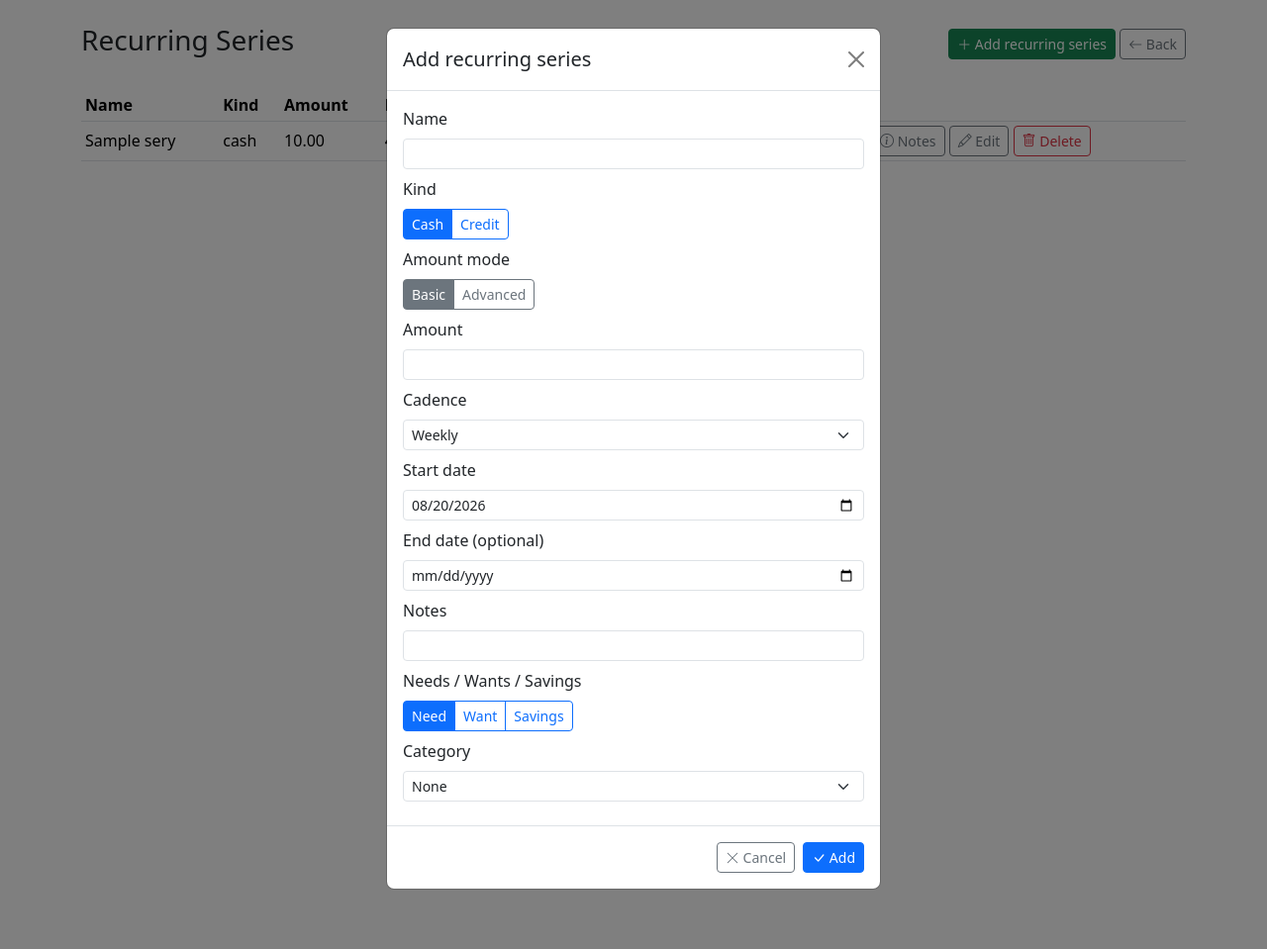
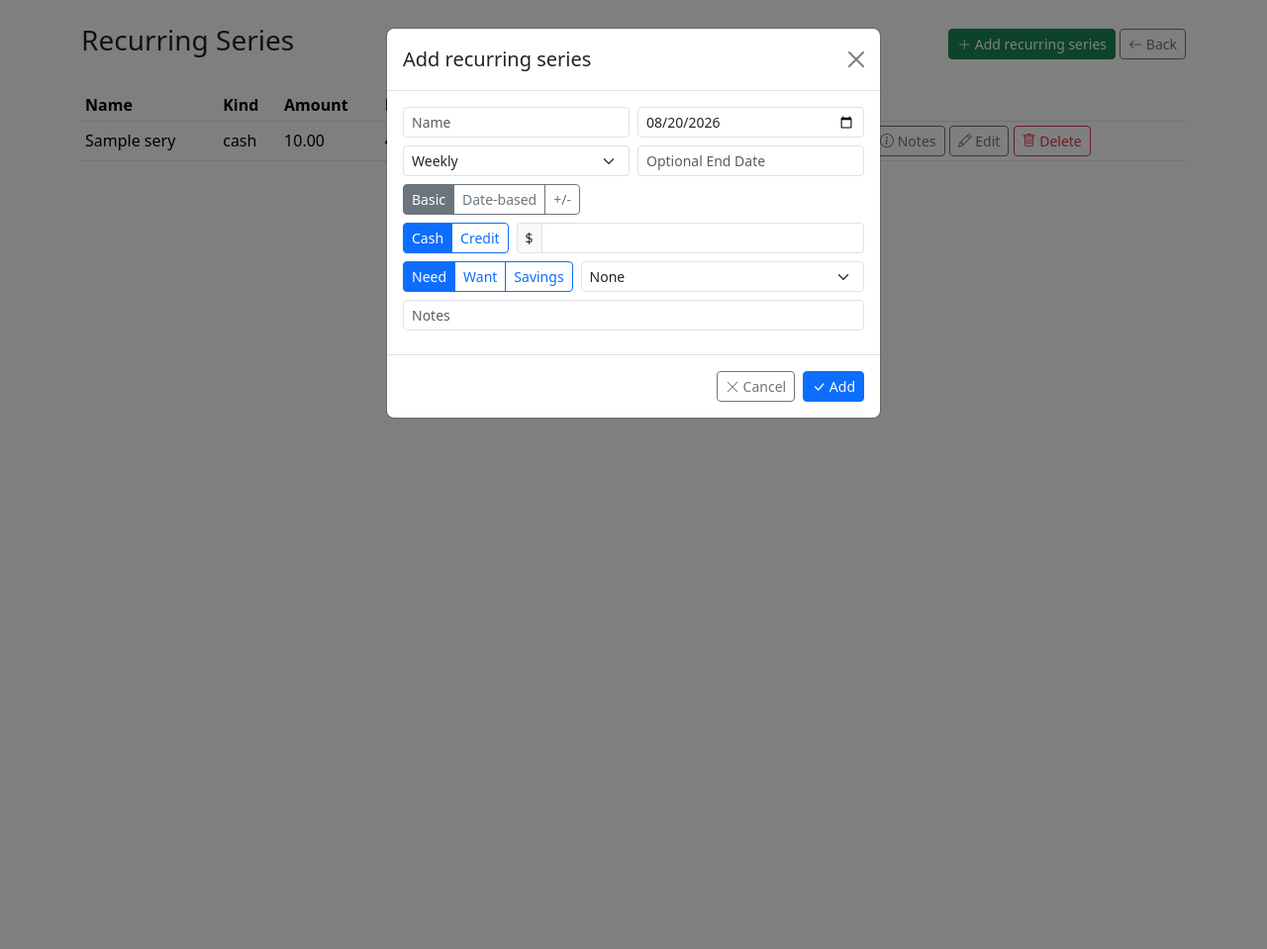
Before and after one commit to jesseprieur/accntbl, a Flask app: page /recurring-series in a window 1280 px wide, after a click on "Add recurring series". Shown: the whole page at 99% size. Run offline with Flask 3, Linux system fonts and the light colour scheme; the visitor is signed in with stand-in values (Sample User, id 1); tables that the repository leaves empty hold one stand-in row (values such as "Sample post"); some libraries are stand-ins or nearby versions.

Commit message:
Cleaning up modals

```diff
--- a/app/static/js/recurring_series.js
+++ b/app/static/js/recurring_series.js
@@ -56,10 +56,9 @@
   function initAmountLogicPanel(root) {
     if (!root) return null;
 
-    const modeRadios = root.querySelectorAll("[data-amount-logic-mode]");
-    const advancedSection = root.querySelector("[data-amount-logic-advanced]");
+    const selectionRadios = root.querySelectorAll("[data-amount-logic-select]");
+    const advancedSections = root.querySelectorAll("[data-amount-logic-advanced]");
     const basicHint = root.querySelector("[data-amount-logic-basic-hint]");
-    const typeRadios = root.querySelectorAll("[data-amount-logic-type]");
     const panels = root.querySelectorAll("[data-amount-logic-panel]");
     const rulesContainer = root.querySelector("[data-amount-logic-rules]");
     const ruleTemplate = root.querySelector("[data-amount-logic-rule-template]");
@@ -68,13 +67,8 @@
     const escalationAdjustmentSelect = root.querySelector('[data-amount-logic-field="adjustment_type"]');
 
     function selectedMode() {
-      const checked = root.querySelector("[data-amount-logic-mode]:checked");
+      const checked = root.querySelector("[data-amount-logic-select]:checked");
       return checked ? checked.value : "basic";
-    }
-
-    function selectedType() {
-      const checked = root.querySelector("[data-amount-logic-type]:checked");
-      return checked ? checked.value : "conditional";
     }
 
     function showPanelFor(type) {
@@ -84,14 +78,13 @@
     }
 
     function showAdvancedFor(mode) {
-      const isAdvanced = mode === "advanced";
-      if (advancedSection) advancedSection.classList.toggle("d-none", !isAdvanced);
+      const isAdvanced = mode !== "basic";
+      advancedSections.forEach((section) => section.classList.toggle("d-none", !isAdvanced));
       if (basicHint) basicHint.classList.toggle("d-none", !isAdvanced);
-      if (isAdvanced) showPanelFor(selectedType());
+      if (isAdvanced) showPanelFor(mode);
     }
 
-    modeRadios.forEach((radio) => radio.addEventListener("change", () => showAdvancedFor(selectedMode())));
-    typeRadios.forEach((radio) => radio.addEventListener("change", () => showPanelFor(selectedType())));
+    selectionRadios.forEach((radio) => radio.addEventListener("change", () => showAdvancedFor(selectedMode())));
 
     function addRuleRow(rule) {
       if (!ruleTemplate || !rulesContainer) return;
@@ -121,8 +114,7 @@
     }
 
     function reset() {
-      root.querySelector('[data-amount-logic-mode][value="basic"]').checked = true;
-      root.querySelector('[data-amount-logic-type][value="conditional"]').checked = true;
+      root.querySelector('[data-amount-logic-select][value="basic"]').checked = true;
       showAdvancedFor("basic");
       if (rulesContainer) rulesContainer.innerHTML = "";
       if (escalationValueInput) escalationValueInput.value = "";
@@ -133,22 +125,20 @@
       reset();
       if (!amountLogic) return;
       if (amountLogic.type === "conditional") {
-        root.querySelector('[data-amount-logic-mode][value="advanced"]').checked = true;
-        root.querySelector('[data-amount-logic-type][value="conditional"]').checked = true;
-        showAdvancedFor("advanced");
+        root.querySelector('[data-amount-logic-select][value="conditional"]').checked = true;
+        showAdvancedFor("conditional");
         (amountLogic.rules || []).forEach((rule) => addRuleRow(rule));
       } else if (amountLogic.type === "escalating") {
-        root.querySelector('[data-amount-logic-mode][value="advanced"]').checked = true;
-        root.querySelector('[data-amount-logic-type][value="escalating"]').checked = true;
-        showAdvancedFor("advanced");
+        root.querySelector('[data-amount-logic-select][value="escalating"]').checked = true;
+        showAdvancedFor("escalating");
         if (escalationValueInput) escalationValueInput.value = amountLogic.value ?? "";
         if (escalationAdjustmentSelect) escalationAdjustmentSelect.value = amountLogic.adjustment_type || "amount";
       }
     }
 
     function serialize() {
-      if (selectedMode() !== "advanced") return null;
-      const type = selectedType();
+      const type = selectedMode();
+      if (type === "basic") return null;
       if (type === "conditional") {
         const rules = Array.from(rulesContainer.querySelectorAll("[data-amount-logic-rule-row]")).map((row) => ({
           until_month: row.querySelector('[data-amount-logic-field="until_month"]').value,
--- a/app/templates/_amount_logic.html
+++ b/app/templates/_amount_logic.html
@@ -1,32 +1,30 @@
-{% macro amount_field(prefix) %}
+{% macro amount_field(prefix, card_html="") %}
   <div data-amount-logic-root data-prefix="{{ prefix }}">
     <div class="mb-2">
-      <label class="form-label d-block">Amount mode</label>
       <div class="btn-group" role="group" aria-label="Amount mode">
-        <input type="radio" class="btn-check" name="{{ prefix }}-amount-mode" id="{{ prefix }}-mode-basic" value="basic" data-amount-logic-mode checked>
+        <input type="radio" class="btn-check" name="{{ prefix }}-amount-mode" id="{{ prefix }}-mode-basic" value="basic" data-amount-logic-select checked>
         <label class="btn btn-outline-secondary btn-sm" for="{{ prefix }}-mode-basic">Basic</label>
-        <input type="radio" class="btn-check" name="{{ prefix }}-amount-mode" id="{{ prefix }}-mode-advanced" value="advanced" data-amount-logic-mode>
-        <label class="btn btn-outline-secondary btn-sm" for="{{ prefix }}-mode-advanced">Advanced</label>
+        <input type="radio" class="btn-check" name="{{ prefix }}-amount-mode" id="{{ prefix }}-mode-conditional" value="conditional" data-amount-logic-select>
+        <label class="btn btn-outline-secondary btn-sm" for="{{ prefix }}-mode-conditional">Date-based</label>
+        <input type="radio" class="btn-check" name="{{ prefix }}-amount-mode" id="{{ prefix }}-mode-escalating" value="escalating" data-amount-logic-select>
+        <label class="btn btn-outline-secondary btn-sm" for="{{ prefix }}-mode-escalating">+/-</label>
       </div>
     </div>
 
-    <div class="mb-2">
-      <label class="form-label">Amount</label>
-      <input type="number" step="0.01" class="form-control form-control-sm" name="amount" required>
-      <p class="small text-muted mb-0 d-none" data-amount-logic-basic-hint>Default/Starting amount</p>
+    <div class="mb-2 d-flex gap-2 align-items-start">
+      {% if caller %}{{ caller() }}{% endif %}
+      <div class="flex-fill">
+        <div class="input-group input-group-sm">
+          <span class="input-group-text">$</span>
+          <input type="number" step="0.01" class="form-control form-control-sm" name="amount" required>
+        </div>
+        <p class="small text-muted mb-0 d-none" data-amount-logic-basic-hint>Default/Starting amount</p>
+      </div>
     </div>
 
+    {{ card_html }}
+
     <div class="d-none" data-amount-logic-advanced>
-      <div class="mb-2">
-        <label class="form-label d-block">Amount logic</label>
-        <div class="btn-group" role="group" aria-label="Amount logic type">
-          <input type="radio" class="btn-check" name="{{ prefix }}-amount-logic-type" id="{{ prefix }}-logic-conditional" value="conditional" data-amount-logic-type checked>
-          <label class="btn btn-outline-secondary btn-sm" for="{{ prefix }}-logic-conditional">Date-based</label>
-          <input type="radio" class="btn-check" name="{{ prefix }}-amount-logic-type" id="{{ prefix }}-logic-escalating" value="escalating" data-amount-logic-type>
-          <label class="btn btn-outline-secondary btn-sm" for="{{ prefix }}-logic-escalating">+/-</label>
-        </div>
-      </div>
-
       <div class="d-none" data-amount-logic-panel="conditional">
         <p class="small text-muted mb-1">Checked top to bottom. On no match, use above Amount.</p>
         <template data-amount-logic-rule-template>
--- a/app/templates/recurring_series.html
+++ b/app/templates/recurring_series.html
@@ -40,30 +40,11 @@
           </div>
           <div class="modal-body">
             <div class="text-danger small mb-2 d-none" id="add-series-error"></div>
-            <div class="mb-2">
-              <label class="form-label">Name</label>
-              <input type="text" class="form-control form-control-sm" name="name" required>
+            <div class="mb-2" style="display: grid; grid-template-columns: 1fr 1fr; gap: 0.5rem;">
+              <input type="text" class="form-control form-control-sm" name="name" placeholder="Name" required>
+              <input type="date" class="form-control form-control-sm" name="start_date" required>
             </div>
-            <div class="mb-2">
-              <label class="form-label d-block">Kind</label>
-              <div class="btn-group" role="group" aria-label="Kind">
-                <input type="radio" class="btn-check" name="kind" id="add-series-kind-cash" value="cash" checked>
-                <label class="btn btn-outline-primary btn-sm" for="add-series-kind-cash">Cash</label>
-                <input type="radio" class="btn-check" name="kind" id="add-series-kind-credit" value="credit">
-                <label class="btn btn-outline-primary btn-sm" for="add-series-kind-credit">Credit</label>
-              </div>
-            </div>
-            <div class="mb-2 d-none" id="add-series-card-field">
-              <label class="form-label">Credit card</label>
-              <select class="form-select form-select-sm" name="credit_card_id" id="add-series-card-select">
-                {% for card in credit_cards %}
-                  <option value="{{ card.id }}" {% if card.id == default_credit_card_id %}selected{% endif %}>{{ card.name }}</option>
-                {% endfor %}
-              </select>
-            </div>
-            {{ amount_logic.amount_field("add-series") }}
-            <div class="mb-2">
-              <label class="form-label">Cadence</label>
+            <div class="mb-2" style="display: grid; grid-template-columns: 1fr 1fr; gap: 0.5rem;">
               <select class="form-select form-select-sm" name="cadence_type" id="add-series-cadence" required>
                 <option value="weekly">Weekly</option>
                 <option value="biweekly">Biweekly</option>
@@ -73,6 +54,7 @@
                 <option value="yearly">Yearly</option>
                 <option value="custom">Custom</option>
               </select>
+              <input type="text" class="form-control form-control-sm" name="end_date" placeholder="Optional End Date" onfocus="(this.type='date')" onblur="if(!this.value) this.type='text'">
             </div>
             <div class="mb-2 d-none" id="add-series-custom-fields">
               <label class="form-label">Custom interval</label>
@@ -85,20 +67,24 @@
                 </select>
               </div>
             </div>
-            <div class="mb-2">
-              <label class="form-label">Start date</label>
-              <input type="date" class="form-control form-control-sm" name="start_date" required>
-            </div>
-            <div class="mb-2">
-              <label class="form-label">End date (optional)</label>
-              <input type="date" class="form-control form-control-sm" name="end_date">
-            </div>
-            <div class="mb-2">
-              <label class="form-label">Notes</label>
-              <input type="text" class="form-control form-control-sm" name="notes">
-            </div>
-            <div class="mb-2">
-              <label class="form-label d-block">Needs / Wants / Savings</label>
+            {% set add_series_card_html %}
+              <div class="mb-2 d-none" id="add-series-card-field">
+                <select class="form-select form-select-sm" name="credit_card_id" id="add-series-card-select">
+                  {% for card in credit_cards %}
+                    <option value="{{ card.id }}" {% if card.id == default_credit_card_id %}selected{% endif %}>{{ card.name }}</option>
+                  {% endfor %}
+                </select>
+              </div>
+            {% endset %}
+            {% call amount_logic.amount_field("add-series", add_series_card_html) %}
+              <div class="btn-group" role="group" aria-label="Kind">
+                <input type="radio" class="btn-check" name="kind" id="add-series-kind-cash" value="cash" checked>
+                <label class="btn btn-outline-primary btn-sm" for="add-series-kind-cash">Cash</label>
+                <input type="radio" class="btn-check" name="kind" id="add-series-kind-credit" value="credit">
+                <label class="btn btn-outline-primary btn-sm" for="add-series-kind-credit">Credit</label>
+              </div>
+            {% endcall %}
+            <div class="mb-2 d-flex gap-2">
               <div class="btn-group" role="group" aria-label="Needs/Wants/Savings">
                 <input type="radio" class="btn-check" name="needs_wants_savings" id="add-series-nws-need" value="need" checked>
                 <label class="btn btn-outline-primary btn-sm" for="add-series-nws-need">Need</label>
@@ -107,14 +93,14 @@
                 <input type="radio" class="btn-check" name="needs_wants_savings" id="add-series-nws-savings" value="savings">
                 <label class="btn btn-outline-primary btn-sm" for="add-series-nws-savings">Savings</label>
               </div>
-            </div>
-            <div class="mb-2">
-              <label class="form-label">Category</label>
               <select class="form-select form-select-sm" name="category_id">
                 {% for category in categories %}
                   <option value="{{ category.id }}" {% if category.id == default_category_id %}selected{% endif %}>{{ category.name }}</option>
                 {% endfor %}
               </select>
+            </div>
+            <div class="mb-2">
+              <input type="text" class="form-control form-control-sm" name="notes" placeholder="Notes">
             </div>
           </div>
           <div class="modal-footer">
@@ -138,30 +124,11 @@
           <div class="modal-body">
             <div class="text-danger small mb-2 d-none" id="edit-series-error"></div>
             <p class="small text-muted">Updates the series and applies to all occurrences still attached</p>
-            <div class="mb-2">
-              <label class="form-label">Name</label>
-              <input type="text" class="form-control form-control-sm" name="name" required>
+            <div class="mb-2" style="display: grid; grid-template-columns: 1fr 1fr; gap: 0.5rem;">
+              <input type="text" class="form-control form-control-sm" name="name" placeholder="Name" required>
+              <input type="date" class="form-control form-control-sm" name="start_date" required>
             </div>
-            <div class="mb-2">
-              <label class="form-label d-block">Kind</label>
-              <div class="btn-group" role="group" aria-label="Kind">
-                <input type="radio" class="btn-check" name="kind" id="edit-series-kind-cash" value="cash">
-                <label class="btn btn-outline-primary btn-sm" for="edit-series-kind-cash">Cash</label>
-                <input type="radio" class="btn-check" name="kind" id="edit-series-kind-credit" value="credit">
-                <label class="btn btn-outline-primary btn-sm" for="edit-series-kind-credit">Credit</label>
-              </div>
-            </div>
-            <div class="mb-2 d-none" id="edit-series-card-field">
-              <label class="form-label">Credit card</label>
-              <select class="form-select form-select-sm" name="credit_card_id" id="edit-series-card-select">
-                {% for card in credit_cards %}
-                  <option value="{{ card.id }}">{{ card.name }}</option>
-                {% endfor %}
-              </select>
-            </div>
-            {{ amount_logic.amount_field("edit-series") }}
-            <div class="mb-2">
-              <label class="form-label">Cadence</label>
+            <div class="mb-2" style="display: grid; grid-template-columns: 1fr 1fr; gap: 0.5rem;">
               <select class="form-select form-select-sm" name="cadence_type" id="edit-series-cadence" required>
                 <option value="weekly">Weekly</option>
                 <option value="biweekly">Biweekly</option>
@@ -171,6 +138,7 @@
                 <option value="yearly">Yearly</option>
                 <option value="custom">Custom</option>
               </select>
+              <input type="text" class="form-control form-control-sm" name="end_date" placeholder="Optional End Date" onfocus="(this.type='date')" onblur="if(!this.value) this.type='text'">
             </div>
             <div class="mb-2 d-none" id="edit-series-custom-fields">
               <label class="form-label">Custom interval</label>
@@ -183,20 +151,24 @@
                 </select>
               </div>
             </div>
-            <div class="mb-2">
-              <label class="form-label">Start date</label>
-              <input type="date" class="form-control form-control-sm" name="start_date" required>
-            </div>
-            <div class="mb-2">
-              <label class="form-label">End date (optional)</label>
-              <input type="date" class="form-control form-control-sm" name="end_date">
-            </div>
-            <div class="mb-2">
-              <label class="form-label">Notes</label>
-              <input type="text" class="form-control form-control-sm" name="notes">
-            </div>
-            <div class="mb-2">
-              <label class="form-label d-block">Needs / Wants / Savings</label>
+            {% set edit_series_card_html %}
+              <div class="mb-2 d-none" id="edit-series-card-field">
+                <select class="form-select form-select-sm" name="credit_card_id" id="edit-series-card-select">
+                  {% for card in credit_cards %}
+                    <option value="{{ card.id }}">{{ card.name }}</option>
+                  {% endfor %}
+                </select>
+              </div>
+            {% endset %}
+            {% call amount_logic.amount_field("edit-series", edit_series_card_html) %}
+              <div class="btn-group" role="group" aria-label="Kind">
+                <input type="radio" class="btn-check" name="kind" id="edit-series-kind-cash" value="cash">
+                <label class="btn btn-outline-primary btn-sm" for="edit-series-kind-cash">Cash</label>
+                <input type="radio" class="btn-check" name="kind" id="edit-series-kind-credit" value="credit">
+                <label class="btn btn-outline-primary btn-sm" for="edit-series-kind-credit">Credit</label>
+              </div>
+            {% endcall %}
+            <div class="mb-2 d-flex gap-2">
               <div class="btn-group" role="group" aria-label="Needs/Wants/Savings">
                 <input type="radio" class="btn-check" name="needs_wants_savings" id="edit-series-nws-need" value="need">
                 <label class="btn btn-outline-primary btn-sm" for="edit-series-nws-need">Need</label>
@@ -205,14 +177,14 @@
                 <input type="radio" class="btn-check" name="needs_wants_savings" id="edit-series-nws-savings" value="savings">
                 <label class="btn btn-outline-primary btn-sm" for="edit-series-nws-savings">Savings</label>
               </div>
-            </div>
-            <div class="mb-2">
-              <label class="form-label">Category</label>
               <select class="form-select form-select-sm" name="category_id">
                 {% for category in categories %}
                   <option value="{{ category.id }}">{{ category.name }}</option>
                 {% endfor %}
               </select>
+            </div>
+            <div class="mb-2">
+              <input type="text" class="form-control form-control-sm" name="notes" placeholder="Notes">
             </div>
             <hr>
             <div class="mb-2">
```
Also changed, not shown: app/templates/index.html (+11 -22 lines), README.md.
